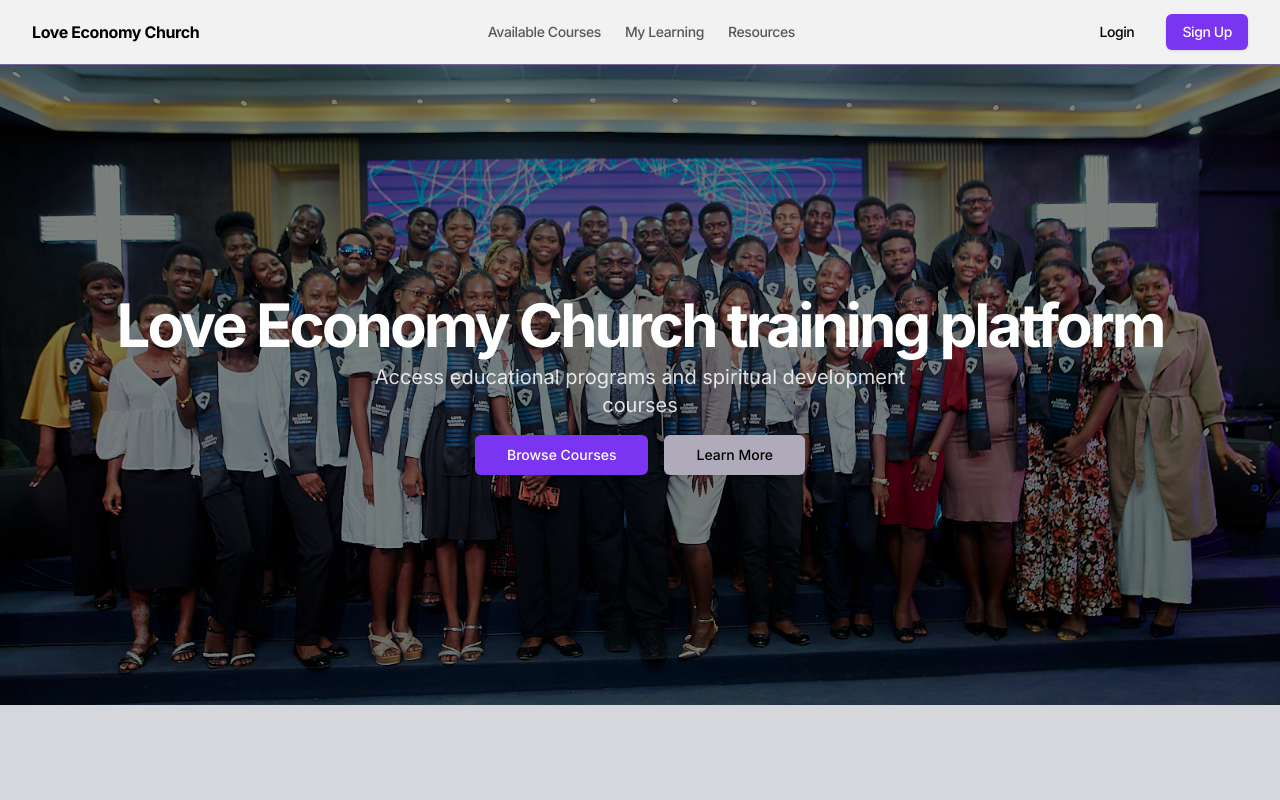
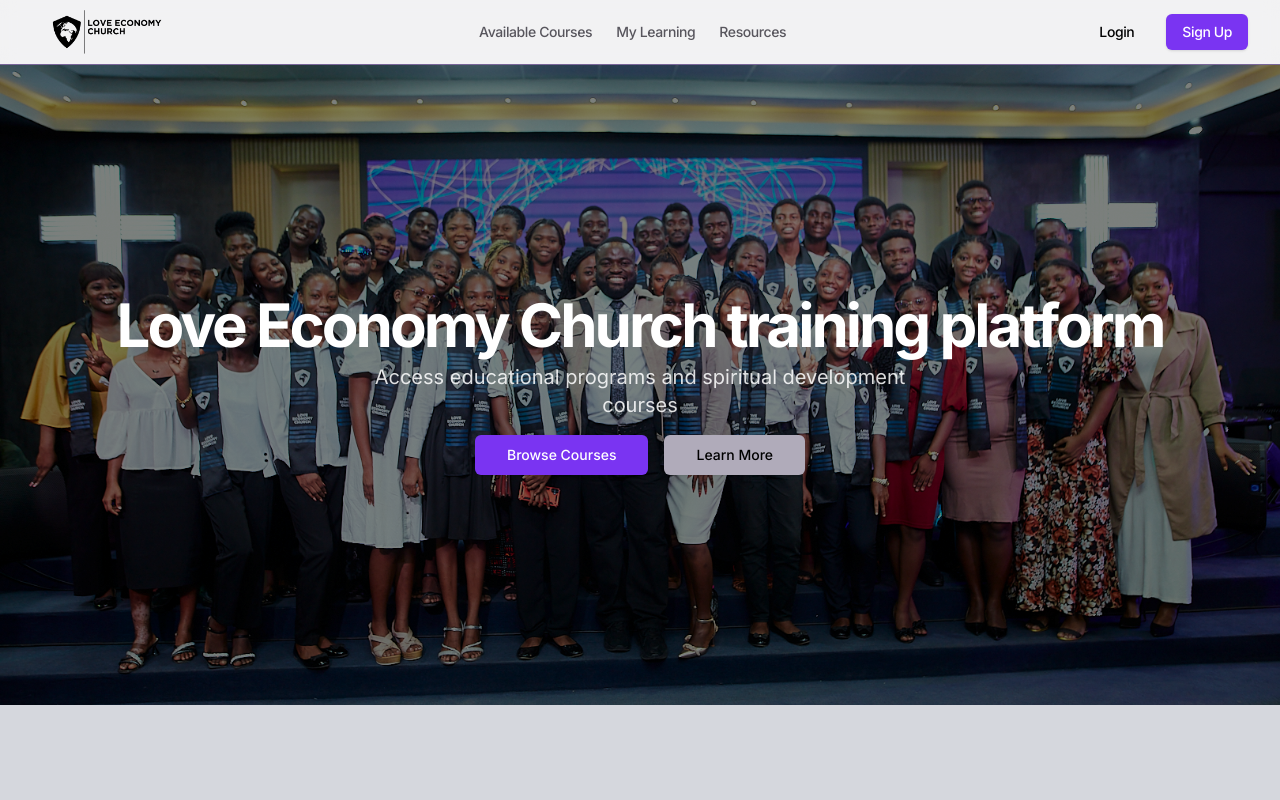
Before and after one commit to Makutu369/le-course-platform, a Next.js app: page / in a window 1280 px wide. Shown: the top 800 px of the page. Built offline with nearby package versions, Linux system fonts and the light colour scheme.

Commit message:
feat: logo

```diff
--- a/src/app/page.tsx
+++ b/src/app/page.tsx
@@ -17,9 +17,7 @@ export default function Home() {
     <div className="flex min-h-screen flex-col">
       <header className="sticky top-0 z-50 w-full border-b bg-background/95 backdrop-blur supports-[backdrop-filter]:bg-background/60">
         <div className="container max-w-7xl tracking-tight mx-auto px-4 sm:px-6 lg:px-8 flex h-16 items-center justify-between">
-          <Link href="/" className="flex items-center space-x-2">
-            <span className="font-bold">Love Economy Church</span>
-          </Link>
+          <Image src="/logo-black.png" alt="" width={150} height={50} />
           <nav className="hidden gap-6 md:flex">
             <Link
               href="#"
```
Also changed, not shown: public/logo-black.png (added).
